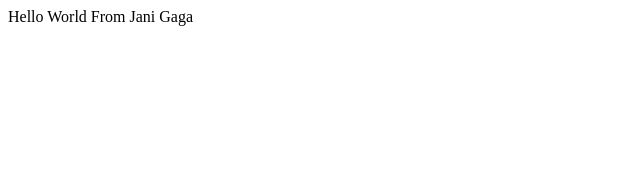
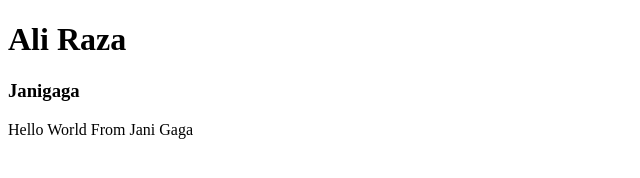
Before and after one commit to aliraza114/jamstack-one, a Gatsby site: page / in a window 1280 px wide. Shown: the whole page, without its empty margins (0-640 px from the left). Built offline with nearby package versions, Linux system fonts and the light colour scheme; Gatsby itself is replaced by a stand-in of ours.

Commit message:
step two done

```diff
--- /dev/null
+++ b/src/components/Header.tsx
@@ -0,0 +1,13 @@
+import React from 'react'
+
+type HeadProp = {
+    text: string,
+    subtext: string
+}
+
+export default ({text, subtext}: HeadProp) => {
+    return <div>
+        <h1>{text}</h1>
+        <h3>{subtext}</h3>
+    </div>
+}
--- a/src/pages/index.tsx
+++ b/src/pages/index.tsx
@@ -1,5 +1,9 @@
 import React from 'react'
+import Header from '../components/Header'
+
 
 export default () => {
-    return <div>Hello World From Jani Gaga </div>
+    return <div>
+        <Header text="Ali Raza" subtext="Janigaga"></Header>
+        Hello World From Jani Gaga </div>
 }
```
